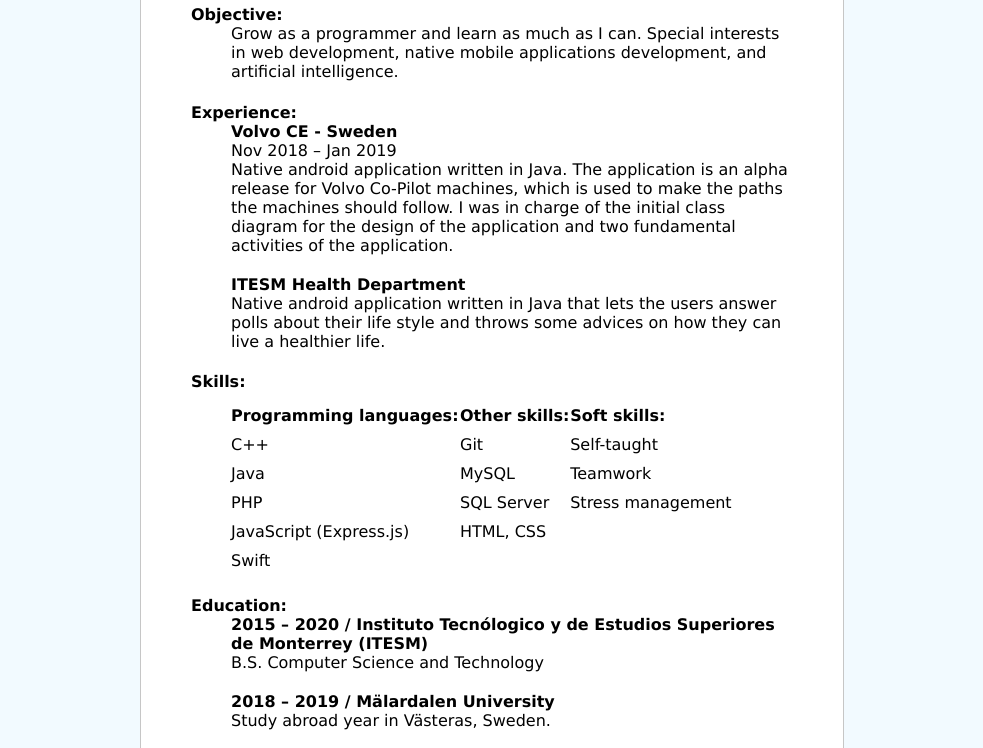
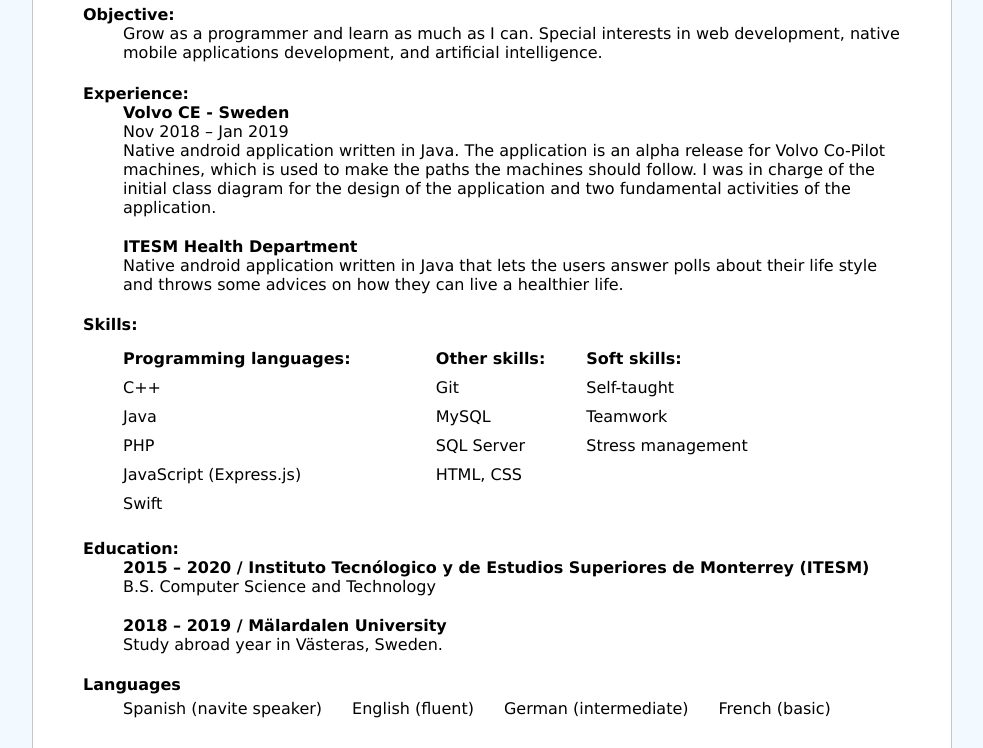
Before and after one commit to ivanmuniz/Lab1, a plain HTML site: page index.html in a window 1280 px wide. Shown: the part 227-975 px from the top of the page, without its empty margins (148-1131 px from the left). Drawn offline with Linux system fonts and the light colour scheme.

Commit message:
Fixed width

```diff
--- a/app.css
+++ b/app.css
@@ -95,7 +95,7 @@
     }
 
     body {
-        width: 55%;
+        width: 920px;
         margin: 10px auto 10px auto;
         background-color: white;
         padding: 50px;
```
